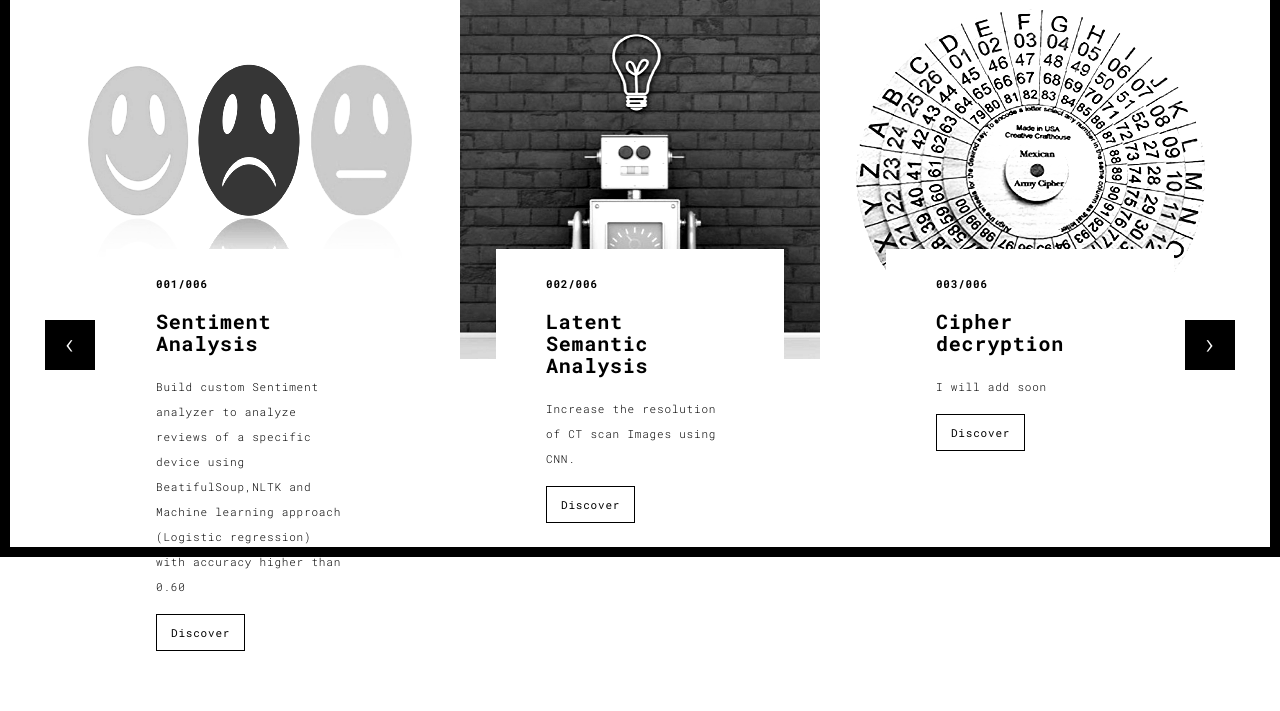
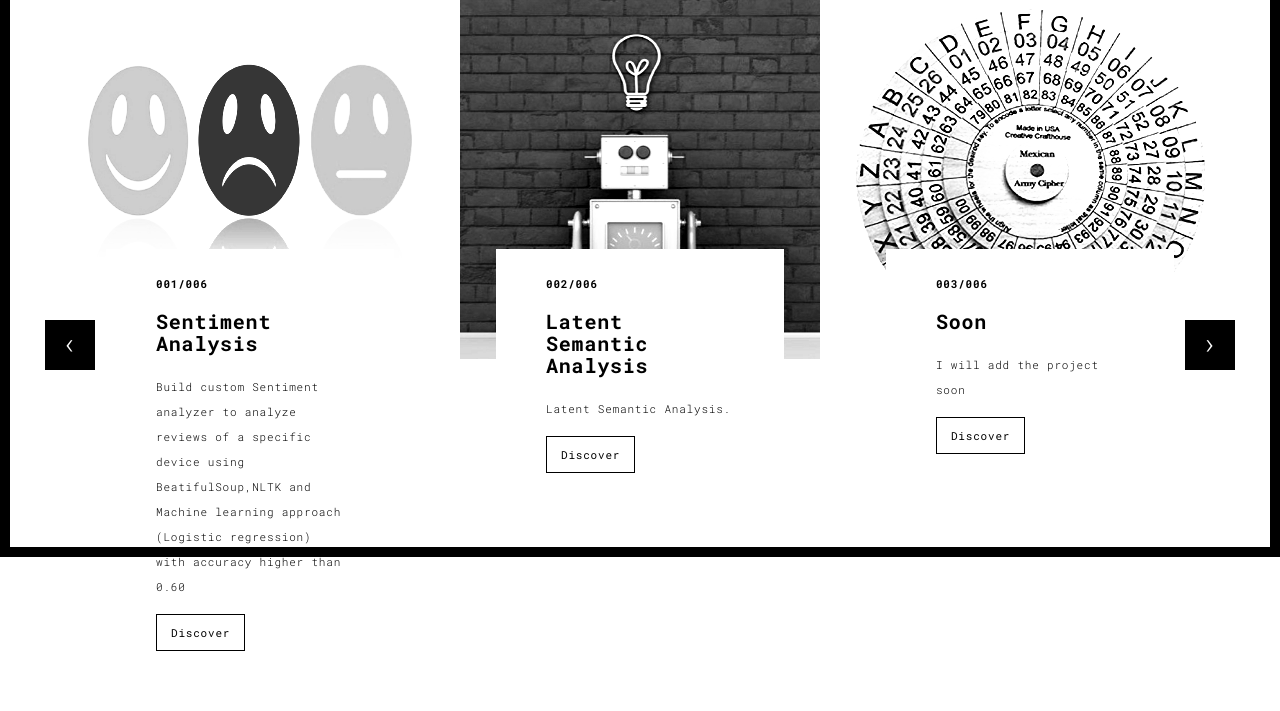
Before and after one commit to AhmadSamandari/portofo, a Flask app: page /works.html in a window 1280 px wide. Shown: the part 243-954 px from the top of the page. Run offline with Flask 2, Linux system fonts and the light colour scheme; some libraries are stand-ins or nearby versions.

Commit message:
I update the file

```diff
--- a/templates/contact.html
+++ b/templates/contact.html
@@ -94,7 +94,7 @@
                         <span class="fa-icon">
                           <i class="fa fa fa-map-marker" aria-hidden="true"></i>
                         </span>
-                        Via Sant'Alessandro Sauli, 1, 20127 Milano
+                        Via XI Febrraio 1, Lecco LC
                       </li>
                     </ul>
                     <h3>Follow me on social networks</h3>
--- a/templates/works.html
+++ b/templates/works.html
@@ -91,7 +91,7 @@
                     <div class="card-container card-container-lg">
                       <h4>002/006</h4>
                       <h3>Latent Semantic Analysis</h3>
-                      <p>Increase the resolution of CT scan Images using CNN.</p>
+                      <p>Latent Semantic Analysis.</p>
                       <a href="https://github.com/AhmadSamandari/Semantic-Analysis" title=""
                         class="btn btn-default">Discover</a>
                     </div>
@@ -102,8 +102,8 @@
                     </a>
                     <div class="card-container card-container-lg">
                       <h4>003/006</h4>
-                      <h3>Cipher decryption</h3>
-                      <p>I will add soon</p>
+                      <h3>Soon</h3>
+                      <p>I will add the project soon</p>
                       <a href="" title="" class="btn btn-default">Discover</a>
                     </div>
                   </div>
@@ -120,8 +120,8 @@
                     </a>
                     <div class="card-container">
                       <h4>004/006</h4>
-                      <h3>I will add it soon</h3>
-                      <p>still empty.</p>
+                      <h3>I will add project soon</h3>
+                      <p>I will add project soon</p>
                       <a href="" class="btn btn-default">Discover</a>
                     </div>
                   </div>
@@ -131,8 +131,8 @@
                     </a>
                     <div class="card-container">
                       <h4>005/006</h4>
-                      <h3>Wait for It</h3>
-                      <p>Wait for it.</p>
+                      <h3>I will add project soon</h3>
+                      <p>I will add project soon.</p>
                       <a href="" class="btn btn-default">Discover</a>
                     </div>
                   </div>
@@ -143,8 +143,8 @@
                     </a>
                     <div class="card-container">
                       <h4>006/006</h4>
-                      <h3>SOOOOOON</h3>
-                      <p>SOOOOOOOOOOOOOOOOOOOOOON.</p>
+                      <h3>I will add project soon</h3>
+                      <p>I will add project soon</p>
                       <a href="" class="btn btn-default">Discover</a>
                     </div>
                   </div>
```
Also changed, not shown: templates/about.html (+5 -4 lines).
